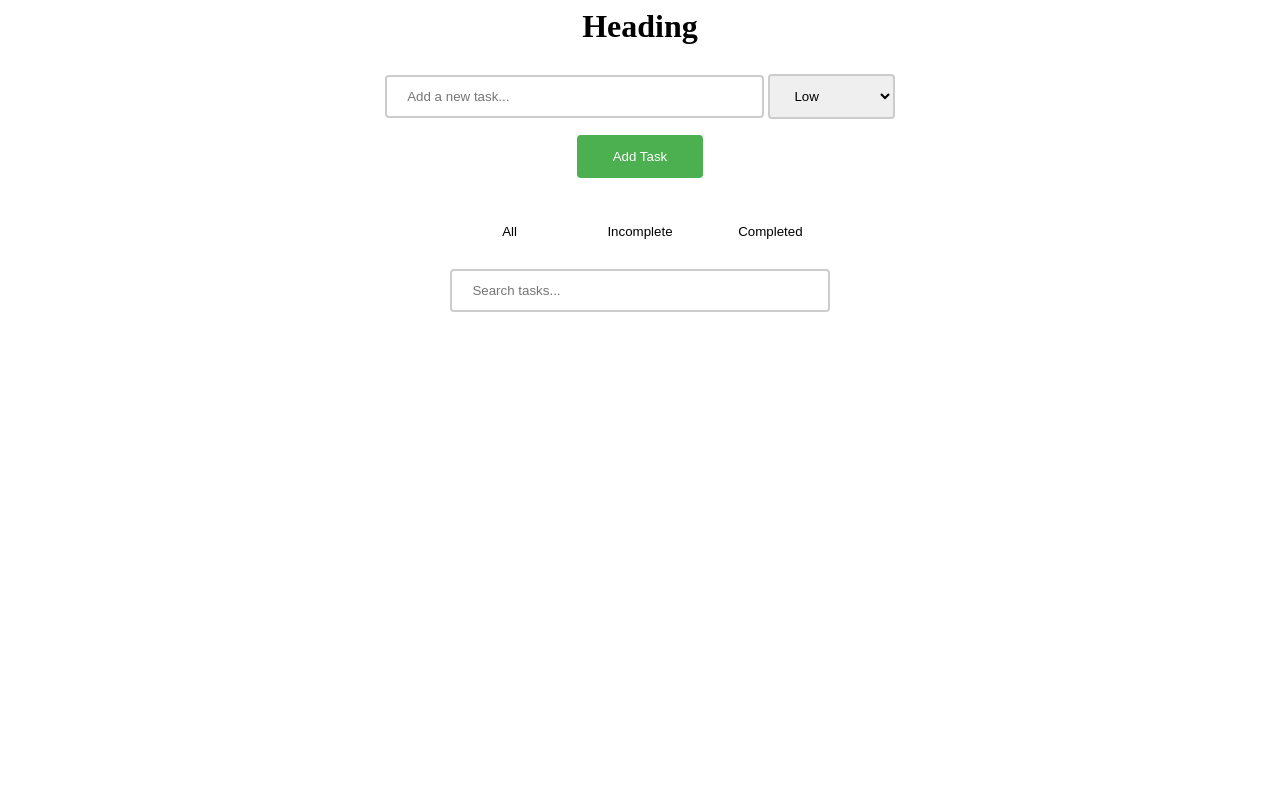
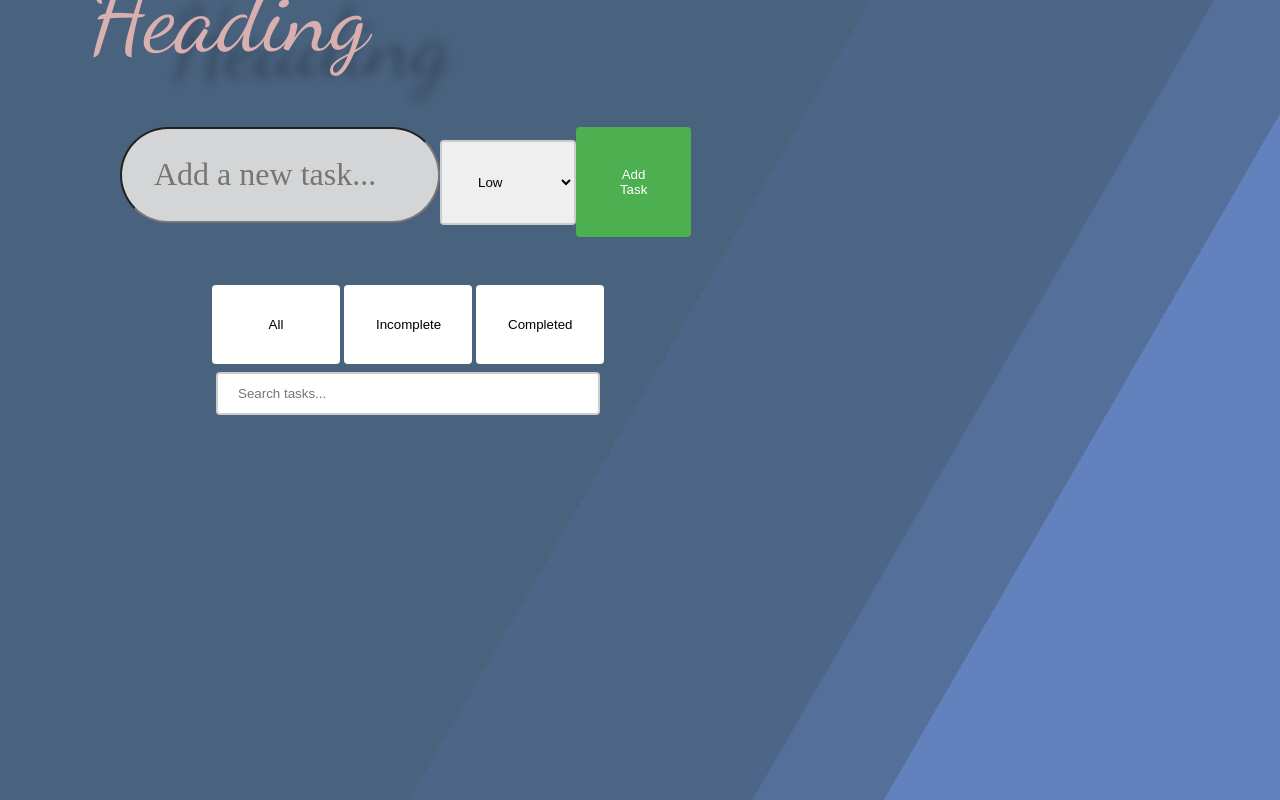
Before and after one commit to s166harth/CN_SKILLTEST_FRONTEND_1, a plain HTML site: page index.html in a window 1280 px wide. Drawn offline with Linux system fonts and the light colour scheme; a web font is replaced by a local one.

Commit message:
css addons

```diff
--- a/index.html
+++ b/index.html
@@ -8,9 +8,14 @@
        <title>Document</title>
 </head>
 <body>
+  <div class="bg"></div>
+    <div class="bg bg2"></div>
+    <div class="bg bg3"></div>
     <div id="app">
         <h1>Heading</h1>
-        <form id="form">
+       <form id="form">
+           <div id="formdiv">
+
           <input type="text" id="task-input" placeholder="Add a new task...">
           <select id="priority-level">
             <option value="low">Low</option>
@@ -18,7 +23,9 @@
             <option value="high">High</option>
           </select>
           <button type="button" id="submit-button" onclick="submittask()">Add Task</button>
+           </div>
         </form>
+
         <div id="filters">
           <button id="all">All</button>
           <button id="incomplete">Incomplete</button>
--- a/styles.css
+++ b/styles.css
@@ -1,23 +1,78 @@
+@import url('https://fonts.googleapis.com/css2?family=Dancing+Script&display=swap');
+@import url('https://fonts.googleapis.com/css2?family=Chivo+Mono:wght@700&family=Dancing+Script&display=swap');
 
  #app {
-    width: 50%;
-    margin: 0 auto;
+    width: 50vw;
+    margin-left: 5rem;
     text-align: center;
+
+ }
+ #formdiv{
+  display: flex;
+  flex-wrap: wrap;
+  padding: 2rem;
+ }
+
+#app h1{
+
+font-family: 'Dancing Script';
+font-style: normal;
+font-weight: 400;
+font-size: 6rem;
+line-height: 1.4rem;
+display: flex;
+align-items: left;
+text-align: left;
+margin-left: 0;
+color: #DAAFAF;
+text-shadow: 82px 25px 10px rgba(0, 0, 0, 0.25);
+}
+
+
+ .bg {
+	animation:movingdiv 2s ease-in-out infinite alternate;
+	background-image: linear-gradient(-60deg, rgb(77, 112, 181) 50%, rgb(48, 77, 109) 50%);
+	bottom:0;
+	left:-50%;
+	opacity:.5;
+	position:fixed;
+	right:-50%;
+	top:0;
+	z-index:-1;
+}
+
+.bg2 {
+	animation-direction:alternate-reverse;
+	animation-duration:3s;
+}
+
+.bg3 {
+	animation-duration:4s;
+}
+@keyframes movingdiv {
+	0% {
+	  transform:translateX(-25%);
+	}
+	100% {
+	  transform:translateX(25%);
+	}
   }
 
   #task-input {
-    width: 60%;
-    padding: 12px 20px;
-    margin: 8px 0;
-    box-sizing: border-box;
-    border: 2px solid #ccc;
-    border-radius: 4px;
+    width: 20rem;
+height: 6rem;
+top: 22.3rem;
+font-size: 2rem;
+padding:2rem;
+font-family: Chivo Mono;
+background: rgba(217, 217, 217, 0.97);
+border-radius: 60px;
   }
 
   #priority-level {
-    width: 20%;
-    padding: 12px 20px;
-    margin: 8px 0;
+    width: vw;
+    padding: 2rem;
+    margin: 0.8rem 0;
     box-sizing: border-box;
     border: 2px solid #ccc;
     border-radius: 4px;
@@ -26,9 +81,9 @@
   button {
     width: 20%;
     background-color: #4CAF50;
+
     color: white;
-    padding: 14px 20px;
-    margin: 8px 0;
+    padding: 2rem;
     border: none;
     border-radius: 4px;
     cursor: pointer;
```
